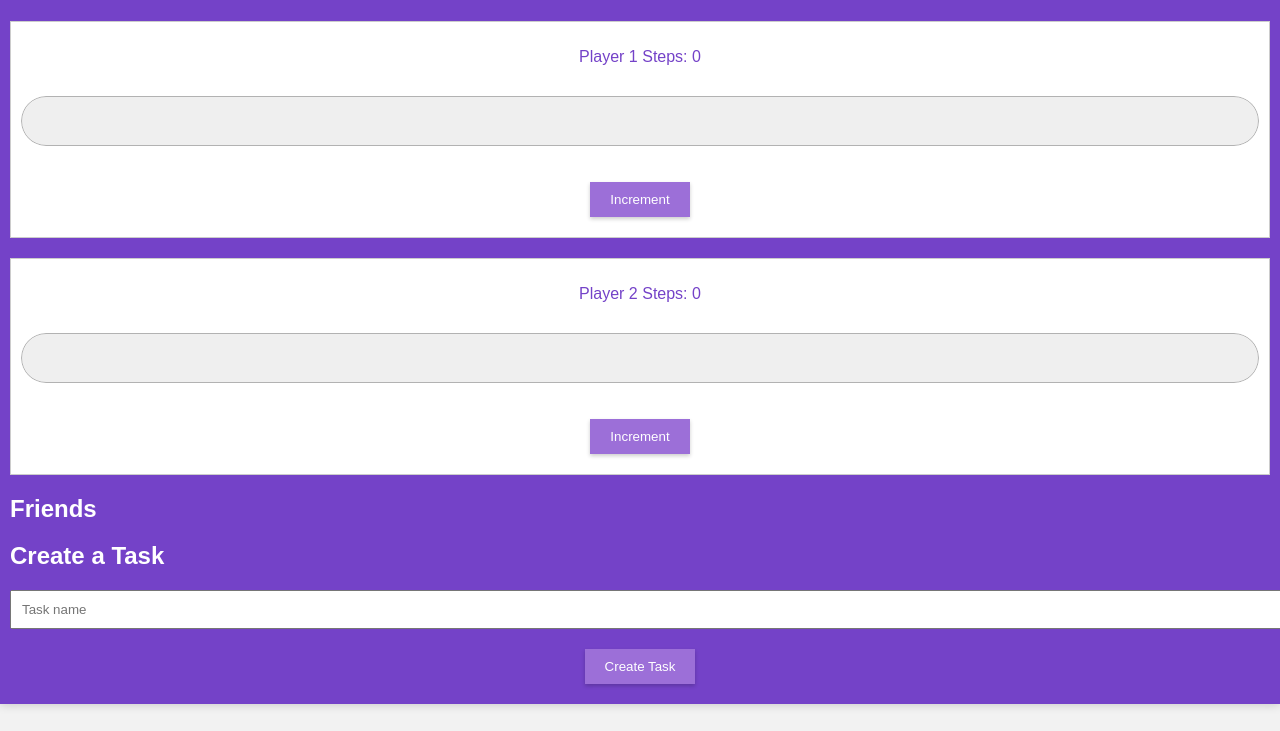
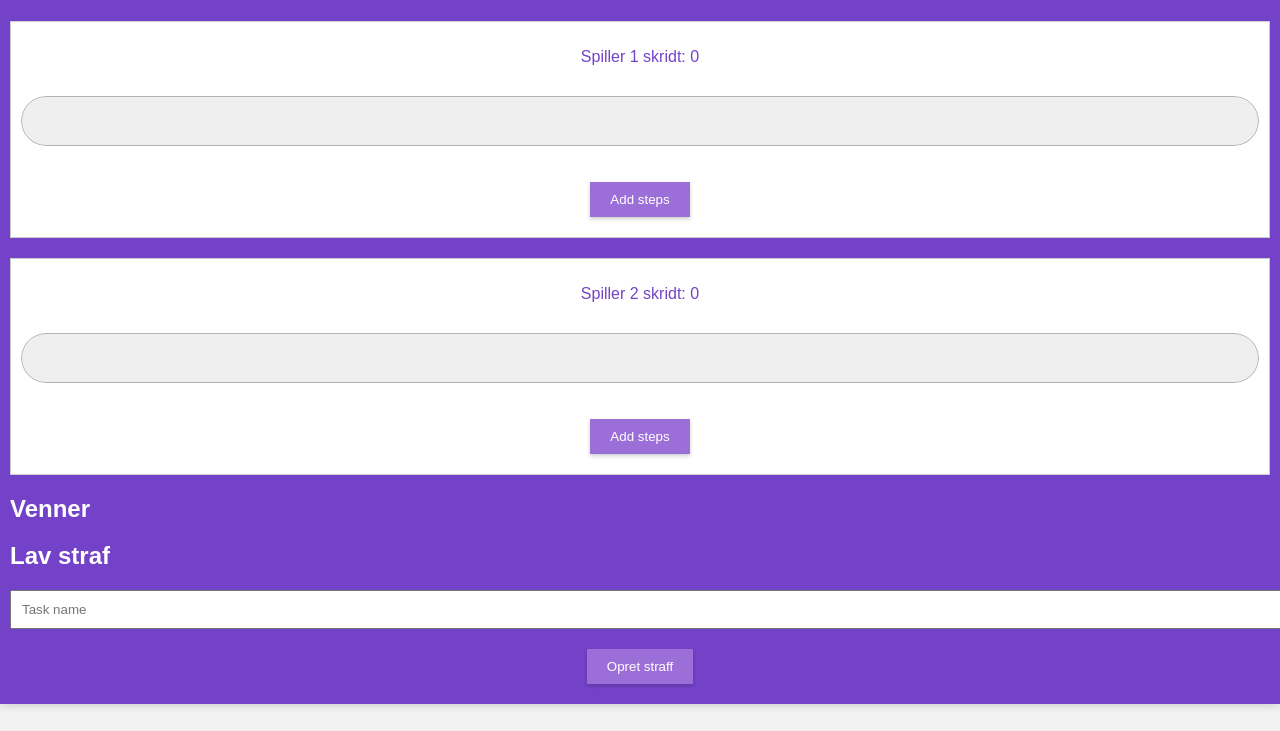
Before and after one commit to Antwarn/Skrit-tracker, a plain HTML site: page index.html in a window 1280 px wide. Shown: the part 69-800 px from the top of the page. Drawn offline with Linux system fonts and the light colour scheme.

Commit message:
Opdateret til dansk

```diff
--- a/index.html
+++ b/index.html
@@ -10,23 +10,23 @@
     <div class="container">
         <h1>Step Counter</h1>
         <div class="player">
-            <p>Player 1 Steps: <span id="steps1">0</span></p>
+            <p>Spiller 1 skridt: <span id="steps1">0</span></p>
             <progress id="progress1" max="100" value="0"></progress>
-            <button id="increment1">Increment</button>
+            <button id="increment1">Add steps</button>
         </div>
         <div class="player">
-            <p>Player 2 Steps: <span id="steps2">0</span></p>
+            <p>Spiller 2 skridt: <span id="steps2">0</span></p>
             <progress id="progress2" max="100" value="0"></progress>
-            <button id="increment2">Increment</button>
+            <button id="increment2">Add steps</button>
         </div>
         <div class="friend-list">
-            <h2>Friends</h2>
+            <h2>Venner</h2>
             <ul id="friend-list"></ul>
         </div>
         <div class="task">
-            <h2>Create a Task</h2>
+            <h2>Lav straf</h2>
             <input type="text" id="taskName" placeholder="Task name">
-            <button id="createTask">Create Task</button>
+            <button id="createTask">Opret straff</button>
         </div>
     </div>
     <script src="script.js"></script>
--- a/script.js
+++ b/script.js
@@ -59,7 +59,7 @@ document.addEventListener('DOMContentLoaded', function () {
     function checkLoser(name, steps) {
         if (steps >= goal && (loser === null || steps > friends.find(f => f.name === loser).steps)) {
             loser = name;
-            alert(`${loser} is the loser and must do the task: ${currentTaskName}`);
+            alert(`${loser} er en taber og skal: ${currentTaskName}`);
         }
     }
 
```
